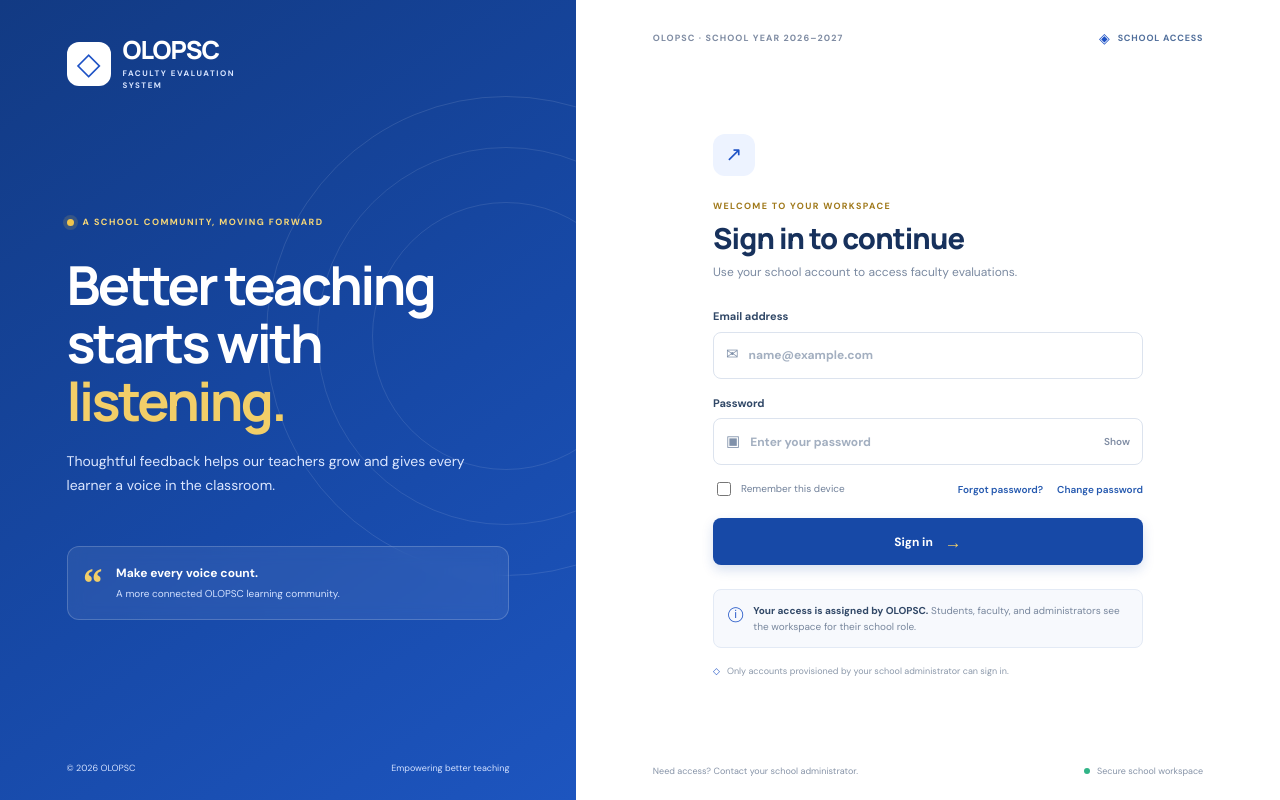
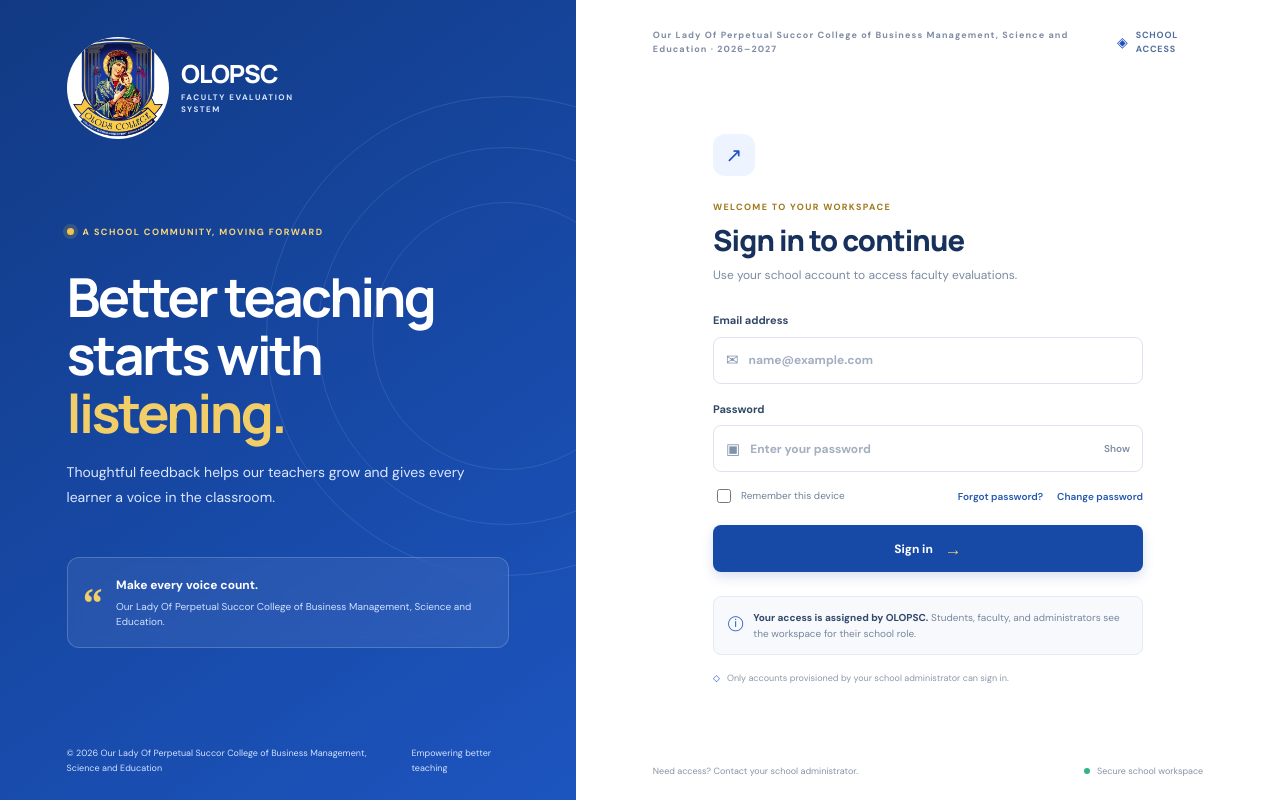
Before and after one commit to kramos24a-0023-hash/Faculty_Eval, a Next.js app: page / in a window 1280 px wide. Built offline with nearby package versions, Linux system fonts and the light colour scheme.

Commit message:
Apply OLOPSC BMSE branding and accessibility updates

```diff
--- a/app/dashboard.tsx
+++ b/app/dashboard.tsx
@@ -158,7 +158,7 @@ export default function Dashboard({ onLogout, adminName = "Maria Clara" }: { onL
     <div className="app-shell">
       <aside className={`sidebar ${mobileNavOpen ? "is-open" : ""}`}>
         <a className="brand" href="#overview" onClick={(event) => { event.preventDefault(); changePage("Overview"); }}>
-          <span className="brand__mark">◇</span>
+          <img className="brand__logo" src="/olopsc-bmse-logo.webp" alt="" />
           <span><strong>OLOPSC</strong><small>FACULTY EVALUATION<br />SYSTEM</small></span>
         </a>
         <div className="workspace-switch"><span className="workspace-switch__icon">◈</span><span><strong>Admin workspace</strong><small>Institution management</small></span><span className="muted">⌄</span></div>
--- a/app/globals.css
+++ b/app/globals.css
@@ -365,3 +365,28 @@ button { font-family: inherit; }
   .login-panel__footer { align-items: flex-start; flex-direction: column; gap: 8px; }
   .workspace-demo__bar { padding: 0 12px; font-size: 9px; }
 }
+
+/* Accessibility and responsive scaling */
+html { font-size: 100%; }
+body { font-size: 16px; line-height: 1.6; }
+button, input, select, textarea { font-size: max(15px, 1em); }
+small, kbd { font-size: max(13px, 0.875em); line-height: 1.45; }
+.nav-item, .button, .search-box, .form-field, .directory-panel td, .directory-panel th,
+.participation-panel td, .participation-panel th, .period-card__main > p,
+.period-card__main > small, .page-heading__description, .panel-heading p,
+.notice p, .metric-card__top, .metric-card__footer { font-size: max(14px, 0.9em); }
+.brand__logo { width: 48px; height: 48px; flex: 0 0 auto; object-fit: contain; border-radius: 50%; background: white; }
+.login-brand__logo { width: clamp(64px, 8vw, 104px); height: clamp(64px, 8vw, 104px); object-fit: contain; border-radius: 50%; background: white; }
+.brand, .login-brand { align-items: center; }
+.page-heading h1 { font-size: clamp(1.8rem, 3vw, 2.5rem); line-height: 1.2; }
+.panel-heading h2, .period-row__title h2 { font-size: clamp(1.1rem, 1.6vw, 1.35rem); }
+.content { width: 100%; max-width: 1800px; margin-inline: auto; }
+.table-scroll { max-width: 100%; overflow-x: auto; overscroll-behavior-inline: contain; }
+@media (max-width: 650px) {
+  body { font-size: 15px; }
+  .content { padding-inline: clamp(14px, 4vw, 24px); }
+  .page-heading { align-items: flex-start; flex-wrap: wrap; gap: 14px; }
+  .metric-grid { grid-template-columns: minmax(0, 1fr); }
+  .course-grid { grid-template-columns: minmax(0, 1fr); }
+  .login-panel__school { line-height: 1.5; }
+}
--- a/app/layout.tsx
+++ b/app/layout.tsx
@@ -2,8 +2,8 @@ import type { Metadata } from "next";
 import "./globals.css";
 
 export const metadata: Metadata = {
-  title: "Faculty Evaluation | OLOPSC",
-  description: "OLOPSC faculty evaluation and academic insights workspace.",
+  title: "Faculty Evaluation | Our Lady Of Perpetual Succor College of Business Management, Science and Education",
+  description: "Faculty evaluation and academic insights workspace for Our Lady Of Perpetual Succor College of Business Management, Science and Education.",
 };
 
 export default function RootLayout({ children }: Readonly<{ children: React.ReactNode }>) {
--- a/app/login.tsx
+++ b/app/login.tsx
@@ -260,7 +260,7 @@ export default function LoginPage({ isPasswordReset = false, initialMessage = ""
       <section className="login-story" aria-label="About OLOPSC Faculty Evaluation">
         <div className="login-story__pattern" aria-hidden="true" />
         <a className="login-brand" href="#home" aria-label="OLOPSC Faculty Evaluation home">
-          <span className="login-brand__mark" aria-hidden="true">◇</span>
+          <img className="login-brand__logo" src="/olopsc-bmse-logo.webp" alt="Our Lady Of Perpetual Succor College of Business Management, Science and Education" />
           <span className="login-brand__copy"><strong>OLOPSC</strong><small>FACULTY EVALUATION<br />SYSTEM</small></span>
         </a>
 
@@ -270,15 +270,15 @@ export default function LoginPage({ isPasswordReset = false, initialMessage = ""
           <p>Thoughtful feedback helps our teachers grow and gives every learner a voice in the classroom.</p>
           <div className="login-quote">
             <span className="login-quote__mark" aria-hidden="true">“</span>
-            <div><strong>Make every voice count.</strong><small>A more connected OLOPSC learning community.</small></div>
+            <div><strong>Make every voice count.</strong><small>Our Lady Of Perpetual Succor College of Business Management, Science and Education.</small></div>
           </div>
         </div>
 
-        <div className="login-story__footer"><span>© 2026 OLOPSC</span><span>Empowering better teaching</span></div>
+        <div className="login-story__footer"><span>© 2026 Our Lady Of Perpetual Succor College of Business Management, Science and Education</span><span>Empowering better teaching</span></div>
       </section>
 
       <section className="login-panel" aria-labelledby="login-title">
-        <div className="login-panel__top"><span className="login-panel__school">OLOPSC · SCHOOL YEAR 2026–2027</span><span className="secure-label"><span aria-hidden="true">◈</span> SCHOOL ACCESS</span></div>
+        <div className="login-panel__top"><span className="login-panel__school">Our Lady Of Perpetual Succor College of Business Management, Science and Education · 2026–2027</span><span className="secure-label"><span aria-hidden="true">◈</span> SCHOOL ACCESS</span></div>
         <div className="login-card">
           <div className="login-card__heading"><span className="login-card__icon" aria-hidden="true">↗</span><p className="login-card__eyebrow">WELCOME TO YOUR WORKSPACE</p><h2 id="login-title">{heading}</h2><p>{description}</p></div>
 
--- a/app/student-dashboard.tsx
+++ b/app/student-dashboard.tsx
@@ -122,7 +122,7 @@ export default function StudentDashboard({ student, onLogout }: { student: Stude
     <div className="app-shell student-shell">
       <aside className={`sidebar ${mobileNavOpen ? "is-open" : ""}`}>
         <a className="brand" href="#student-overview" onClick={(event) => { event.preventDefault(); changePage("Overview"); }}>
-          <span className="brand__mark">◇</span>
+          <img className="brand__logo" src="/olopsc-bmse-logo.webp" alt="" />
           <span><strong>OLOPSC</strong><small>FACULTY EVALUATION<br />SYSTEM</small></span>
         </a>
         <div className="workspace-switch"><span className="workspace-switch__icon">♧</span><span><strong>Student workspace</strong><small>{student.program}</small></span><span className="muted">⌄</span></div>
```
Also changed, not shown: public/olopsc-bmse-logo.webp (added), 1 other file (tests, documents, lock files or other folders).
